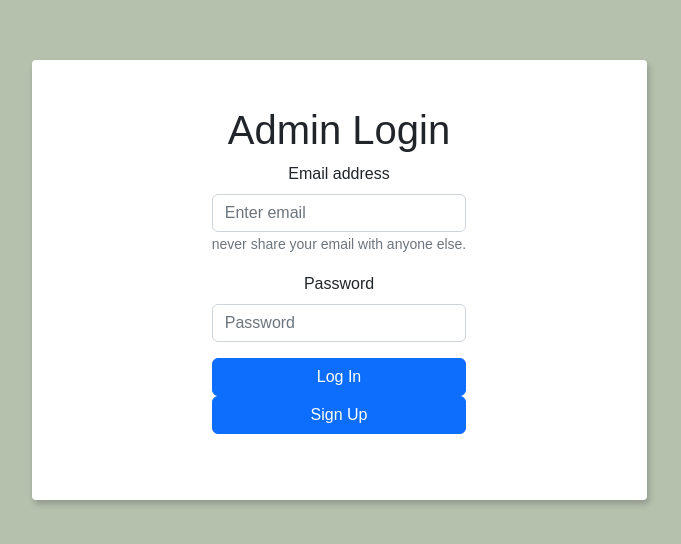
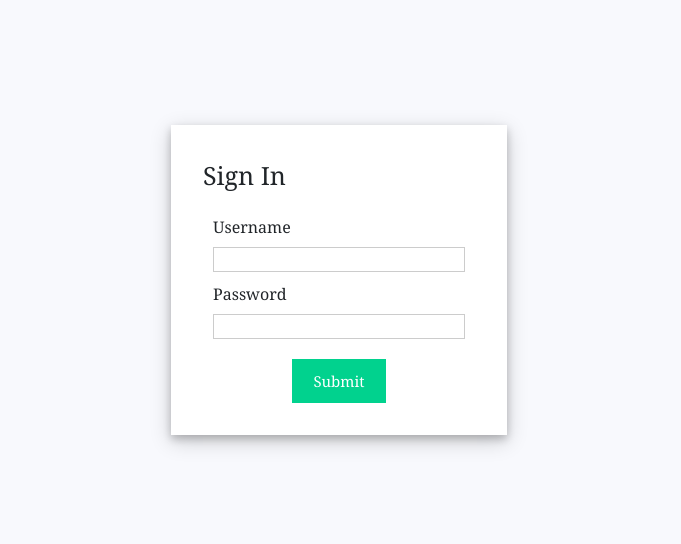
Before and after one commit to sims-kale/LMS, a React (Create React App) app: page /login in a window 1280 px wide. Shown: the part 120-664 px from the top of the page, without its empty margins (301-982 px from the left). Built offline with nearby package versions, Linux system fonts and the light colour scheme.

Commit message:
Login Form Updated

```diff
--- a/src/App.css
+++ b/src/App.css
@@ -1,233 +1,63 @@
-* {
-  margin: 0;
-  padding: 0;
-  box-sizing: border-box;
-  -webkit-font-smoothing: antialiased;
+.app {
+  font-family: sans-serif;
+  display: flex;
+  align-items: center;
+  justify-content: center;
+  flex-direction: column;
+  gap: 20px;
+  height: 100vh;
+  font-family: Cambria, Cochin, Georgia, Times, "Times New Roman", serif;
+  background-color: #f8f9fd;
 }
 
-.loginSignupForm{
-  display: grid;
+input[type="text"],
+input[type="password"] {
+  height: 25px;
+  border: 1px solid rgba(0, 0, 0, 0.2);
+}
+
+input[type="submit"] {
+  margin-top: 10px;
+  cursor: pointer;
+  font-size: 15px;
+  background: #01d28e;
+  border: 1px solid #01d28e;
+  color: #fff;
+  padding: 10px 20px;
+}
+
+input[type="submit"]:hover {
+  background: #6cf0c2;
+}
+
+.button-container {
+  display: flex;
   justify-content: center;
 }
 
-.parent-main{
-  margin-top:auto;
+.login-form {
+  background-color: white;
+  padding: 2rem;
+  box-shadow: 0 4px 8px 0 rgba(0, 0, 0, 0.2), 0 6px 20px 0 rgba(0, 0, 0, 0.19);
 }
 
-html {
-  background: #b5c0ad;
-  min-height: 720px;
-  min-width: 320px;
+.list-container {
+  display: flex;
 }
 
-html,
-body {
-  height: 100%;
+.error {
+  color: red;
+  font-size: 12px;
 }
 
-#root {
-  background: #b5c0ad;
-  align-items: center;
-  display: flex;
-  height: 100%;
-  justify-content: center;
+.title {
+  font-size: 25px;
+  margin-bottom: 20px;
 }
 
-#id01,#id02{
-  display: none;
+.input-container {
+  display: flex;
+  flex-direction: column;
+  gap: 8px;
+  margin: 10px;
 }
-
-.App {
-  background: #fff;
-  border-radius: 4px;
-  box-shadow: 2px 4px 6px rgba(0, 0, 0, 0.2);
-  max-width: 615px;
-  padding-bottom: 66px;
-  padding-top: 46px;
-  /* text-align: center; */
-  width: 90%;
-}
-/* .App > .logo {
-  max-width: 90%;
-} */
-/* .App > .form {
-  margin-bottom: 98px;
-  margin-top: 41px;
-} */
-
-/* .input-group {
-  margin-bottom: 26px;
-}
-.input-group:nth-last-child(-n + 2) {
-  margin-bottom: 50px;
-}
-.input-group > label,
-.input-group > input {
-  font-family: 'Roboto', sans-serif;
-  max-width: 420px;
-  text-align: left;
-  width: 80%;
-}
-.input-group > label {
-  color: #676767;
-  display: inline-block;
-  margin-bottom: 5px;
-  text-transform: uppercase;
-}
-.input-group > input {
-  background: #f2f2f5;
-  border-radius: 4px;
-  border: 1px solid #e5e5e5;
-  color: #676767;
-  font-size: 16px;
-  height: 40px;
-  outline: 0;
-  padding: 0 15px;
-  transition: all 0.3s;
-}
-.input-group > input:focus {
-  background: #fff;
-  border-color: #c4c4c4;
-}
-.input-group > input::placeholder {
-  color: #c4c4c4;
-  font-size: 16px;
-}
-
-button {
-  border-radius: 5px;
-  border: none;
-  color: #fff;
-  cursor: pointer;
-  font-family: 'Open Sans', sans-serif;
-  font-size: 18px;
-  font-weight: bold;
-  letter-spacing: 1px;
-  max-width: 420px;
-  outline: 0;
-  padding: 10px 0;
-  transition: background 0.3s;
-  width: 80%;
-}
-button.primaryBtn {
-  background: #f58733;
-}
-button.primaryBtn:hover {
-  background: #ea6c0b;
-}
-button.secondary {
-  background: #c1d7aa;
-}
-button.secondary:hover {
-  background: #a8c787;
-} */
-
-
-/* pop up menu */
-
-
-    /*add full-width input fields*/
-    input[type=text],
-    input[type=link] {
-        width: 100%;
-        padding: 12px 20px;
-        margin: 8px 0;
-        display: inline-block;
-        border: 2px solid #ccc;
-        box-sizing: border-box;
-    }
-
-    /* set a style for all buttons*/
-    button {
-        background-color: rgba(10, 76, 131, 0.815);
-        color: white;
-        padding: 14px 20px;
-        margin: 8px 0;
-        cursor: pointer;
-        width: 100%;
-        border-radius: 90%;
-
-
-    }
-
-
-
-    .insertbutton {
-      background-color: rgba(10, 76, 131, 0.815);
-      color: white;
-      padding: 14px 20px;
-      margin: 8px 0;
-      cursor: pointer;
-      width: 100%;
-      border-radius: 90%;
-      align-items: left;
-
-  }
-
-    /*float cancel and signup buttons and add an equal width*/
-    .submitbtn {
-        float: left;
-        width: 50%;
-        border-radius: 5%;
-    }
-
-    /*add padding to container elements*/
-    .container {
-        padding: 16px;
-    }
-
-    /*define the modal’s background*/
-
-    .addlink {
-        display: none;
-        position: fixed;
-        z-index: 1;
-        left: 0;
-        top: 0;
-        width: 100%;
-        height: 100%;
-        overflow: auto;
-        background-color: rgb(0, 0, 0);
-        background-color: rgba(0, 0, 0, 0.4);
-        padding-top: 60px;
-    }
-
-    /*define the modal-content background*/
-
-    .addlink-content {
-        background-color: #fefefe;
-        margin: 5% auto 15% auto;
-        border: 1px solid #888;
-        width: 80%;
-    }
-
-    /*define the close button*/
-
-    .close {
-        position: absolute;
-        right: 35px;
-        top: 15px;
-        color: #000;
-        font-size: 40px;
-        font-weight: bold;
-    }
-
-    /*define the close hover and focus effects*/
-
-    .close:hover,
-    .close:focus {
-        color: red;
-        cursor: pointer;
-    }
-
-    .clearfix::after {
-        content: "";
-        clear: both;
-        display: table;
-    }
-
-    @media screen and (max-width: 300px) {
-        .submitbtn {
-            width: 100%;
-        }
-    }
--- a/src/components/Home.jsx
+++ b/src/components/Home.jsx
@@ -3,34 +3,18 @@
 function WelcomePage() {
   return (
 
-    <div style={styles.container}>
-        <h1 style={styles.header}>Welcome to Library Management System</h1>
-        <p style={styles.description}>
+    <div className="container" >
+        <h1 className="header">
+          Welcome to Library Management System</h1>
+        <p className="para">
         Lorem ipsum dolor sit amet, consectetur adipiscing elit, sed do eiusmod
         tempor incididunt ut labore et dolore magna aliqua.
         </p>
     </div>
+
   );
 }
 
-const styles = {
-  container: {
-    backgroundImage: "https://educationtribe.in/wp-content/uploads/2020/07/Library-Management-System-1318x840.jpg",
-    display: "flex",
-    flexDirection: "column",
-    alignItems: "center",
-    justifyContent: "center",
-    height: "100vh",
-  },
-  header: {
-    fontSize: "3em",
-    fontWeight: "bold",
-    marginBottom: "20px",
-  },
-  description: {
-    fontSize: "1.5em",
-    textAlign: "center",
-  },
-};
+
 
 export default WelcomePage;
--- a/src/components/Login.jsx
+++ b/src/components/Login.jsx
@@ -1,89 +1,88 @@
-import React, { Component } from "react";
-import '../App.css';
-import { Form, Button } from "react-bootstrap";
-import {Link} from "react-router-dom"
-import axios from "axios";
+import React, { useState } from "react";
+// import ReactDOM from "react-dom";
 
-class Login extends Component {
-  handleSubmit = e => {
-    e.preventDefault();
-    console.log(e.target.email.value);
+import "../App";
 
-    if (!e.target.email.value) {
-      alert(" Admin Email is required");
-    } else if (!e.target.email.value) {
-      alert("Valid email is required");
-    } else if (!e.target.password.value) {
-      alert("Password is required");
-    } else if (
-      e.target.email.value === "noreply@gmail.com" &&
-      e.target.password.value === "pass@122"
-    ) {
-      alert("Successfully logged in");
+function Login() {
+  // React States
+  const [errorMessages, setErrorMessages] = useState({});
+  const [isSubmitted, setIsSubmitted] = useState(false);
 
+  // User Login info
+  const database = [
+    {
+      username: "user1",
+      password: "pass1"
+    },
+    {
+      username: "user2",
+      password: "pass2"
+    }
+  ];
+
+  const errors = {
+    uname: "invalid username",
+    pass: "invalid password"
+  };
+
+  const handleSubmit = (event) => {
+    //Prevent page reload
+    event.preventDefault();
+
+    var { uname, pass } = document.forms[0];
+
+    // Find user login info
+    const userData = database.find((user) => user.username === uname.value);
+
+    // Compare user info
+    if (userData) {
+      if (userData.password !== pass.value) {
+        // Invalid password
+        setErrorMessages({ name: "pass", message: errors.pass });
+      } else {
+        setIsSubmitted(true);
+      }
     } else {
-      alert("Invalid Access");
-
+      // Username not found
+      setErrorMessages({ name: "uname", message: errors.uname });
     }
   };
 
+  // Generate JSX code for error message
+  const renderErrorMessage = (name) =>
+    name === errorMessages.name && (
+      <div className="error">{errorMessages.message}</div>
+    );
 
+  // JSX code for login form
+  const renderForm = (
+    <div className="form">
+      <form onSubmit={handleSubmit}>
+        <div className="input-container">
+          <label>Username </label>
+          <input type="text" name="uname" required />
+          {renderErrorMessage("uname")}
+        </div>
+        <div className="input-container">
+          <label>Password </label>
+          <input type="password" name="pass" required />
+          {renderErrorMessage("pass")}
+        </div>
+        <div className="button-container">
+          <input type="submit" />
+        </div>
+      </form>
+    </div>
+  );
 
-
-  handleClick = e => {
-    e.preventDefault();
-    axios.get('http://127.0.0.1:8000/login',
-    { data:{email: document.getElementById("loginemail").value, password: document.getElementById('loginpass').value} })
-    .then(response => {
-      console.log(response)
-    })
-  };
-
-  render() {
-    return (
-      <div className="App">
-        <h1>Admin Login</h1>
-        <Form className ="loginSignupForm">
-      <Form.Group className="mb-3" controlId="formBasicEmail">
-        <Form.Label>Email address</Form.Label>
-        <Form.Control id='loginemail' type="email" placeholder="Enter email" />
-        <Form.Text className="text-muted">
-          never share your email with anyone else.
-        </Form.Text>
-      </Form.Group>
-
-      <Form.Group className="mb-3" controlId="formBasicPassword">
-        <Form.Label>Password</Form.Label>
-        <Form.Control id='loginpass'type="password" placeholder="Password" />
-      </Form.Group>
-
-      <Button variant="primary" onClick={this.handleClick} type="submit">Log In</Button>
-
-      <Button variant="primary" >Sign Up</Button>
-      </Form>
-
-
-
-        {/* <form className="form" onSubmit={this.handleSubmit}>
-          <div className="input-group">
-            <label htmlFor="email">Email</label>
-            <input type="email" name="email" placeholder="nome@email.com.br" />
-          </div>
-          <div className="input-group">
-            <label htmlFor="password">Password</label>
-            <input type="password" name="password"placeholder="enter password" />
-          </div>
-          <button className="primaryBtn">Log In</button>
-          </form>
-        <button className="primaryBtn" onClick={this.handleClick}>
-          Sign Up
-        </button> */}
-
+  return (
+    <div className="app">
+      <div className="login-form">
+        <div className="title">Sign In</div>
+        {isSubmitted ? <div>User is successfully logged in</div> : renderForm}
       </div>
-
-
-    );
-  }
+    </div>
+  );
 }
 
 export default Login;
--- a/src/components/SignUp.jsx
+++ b/src/components/SignUp.jsx
@@ -1,3 +1,4 @@
+import axios from "axios";
 import {Link} from "react-router-dom"
 import '../App.css';
 export default function SignUp(){
@@ -26,6 +27,11 @@
 
       let handleClick = e => {
         e.preventDefault();
+        axios.get('http://127.0.0.1:8000/dashboard',
+    { data:{email: document.getElementById("loginemail").value, password: document.getElementById('loginpass').value} })
+    .then(response => {
+      console.log(response)
+    })
         alert("Successfully Signed Up");
       };
 
```
